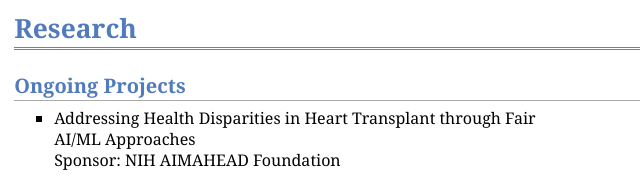
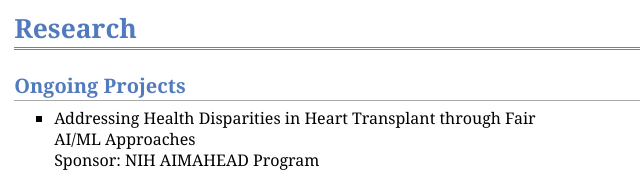
Before and after one commit to nzou1/nzou1.github.io, a plain HTML site: page research.html in a window 1280 px wide. Shown: the top 181 px of the page, 126-766 px from the left. Drawn offline with Linux system fonts and the light colour scheme.

Commit message:
Add files via upload

```diff
--- a/research.html
+++ b/research.html
@@ -29,7 +29,7 @@
 <ul>
 <li><p>Addressing Health Disparities in Heart Transplant through Fair <br />
     AI/ML Approaches<br />
-Sponsor: NIH AIMAHEAD Foundation <br />
+Sponsor: NIH AIMAHEAD Program<br />
 </p>
 </li>
 </ul>
```
